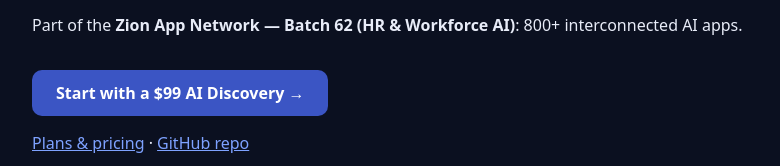
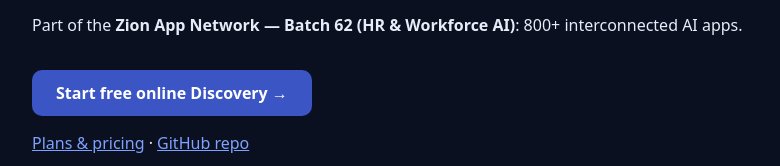
Before and after one commit to Zion-support/recruiting-screening-ai, a plain HTML site: page index.html in a window 1280 px wide. Shown: the part 234-400 px from the top of the page, without its empty margins (228-1008 px from the left). Drawn offline with Linux system fonts and the light colour scheme.

Commit message:
Correct legacy paid Discovery entry points

```diff
--- a/index.html
+++ b/index.html
@@ -9,7 +9,7 @@
 <h1>🤝 Recruiting Screening AI</h1>
 <p style="font-size:1.15rem;color:#b9c3e6">Fair, explainable candidate screening, interview kits and pipeline analytics for hiring teams.</p>
 <p>Part of the <strong>Zion App Network — Batch 62 (HR & Workforce AI)</strong>: 800+ interconnected AI apps.</p>
-<a class="cta" href="https://ziontechgroup.com/discovery/">Start with a $99 AI Discovery →</a>
+<a class="cta" href="https://ziontechgroup.com/discovery/">Start free online Discovery →</a>
 <p><a href="https://ziontechgroup.com/en/plans/">Plans &amp; pricing</a> · <a href="https://github.com/Zion-support/recruiting-screening-ai">GitHub repo</a></p>
 <h2>Related apps</h2>
 <ul><li><a href="https://ziontechgroup.com/hr-onboarding-copilot/">HR Onboarding Copilot</a></li>
```
